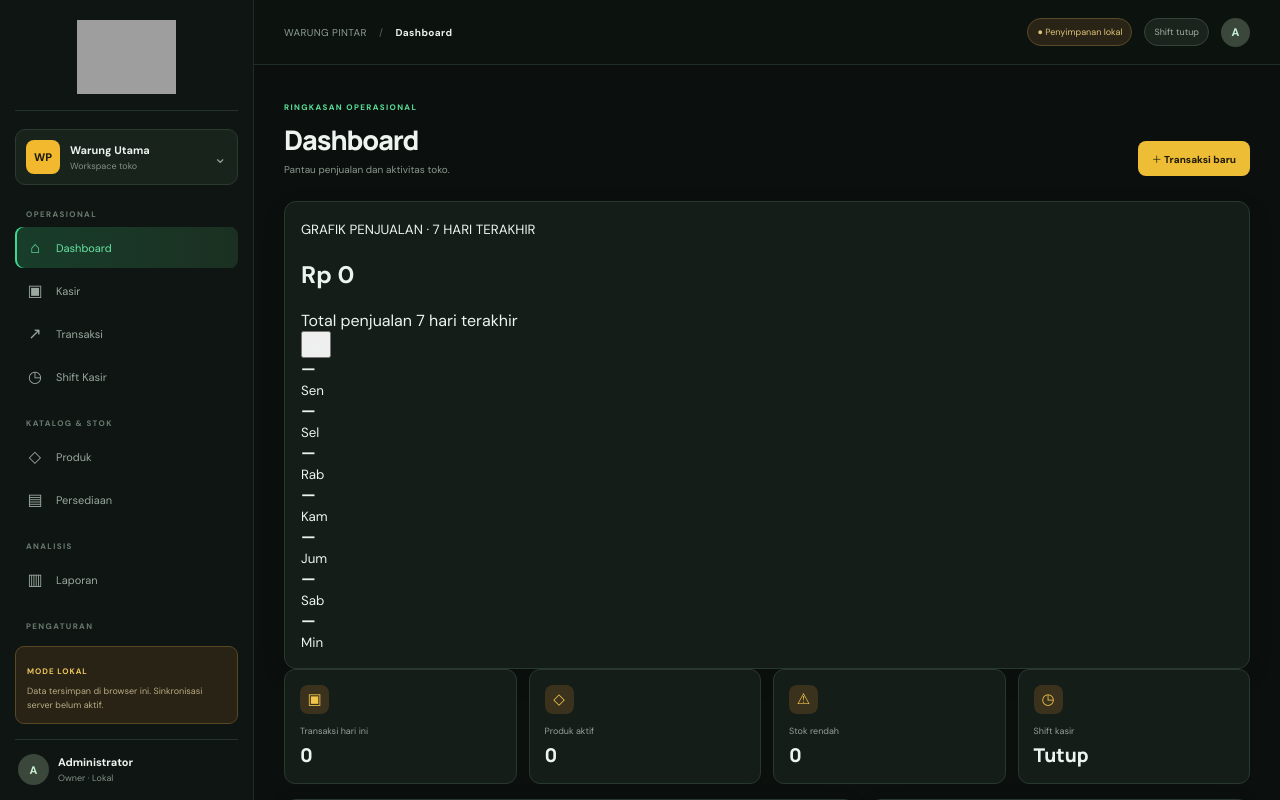
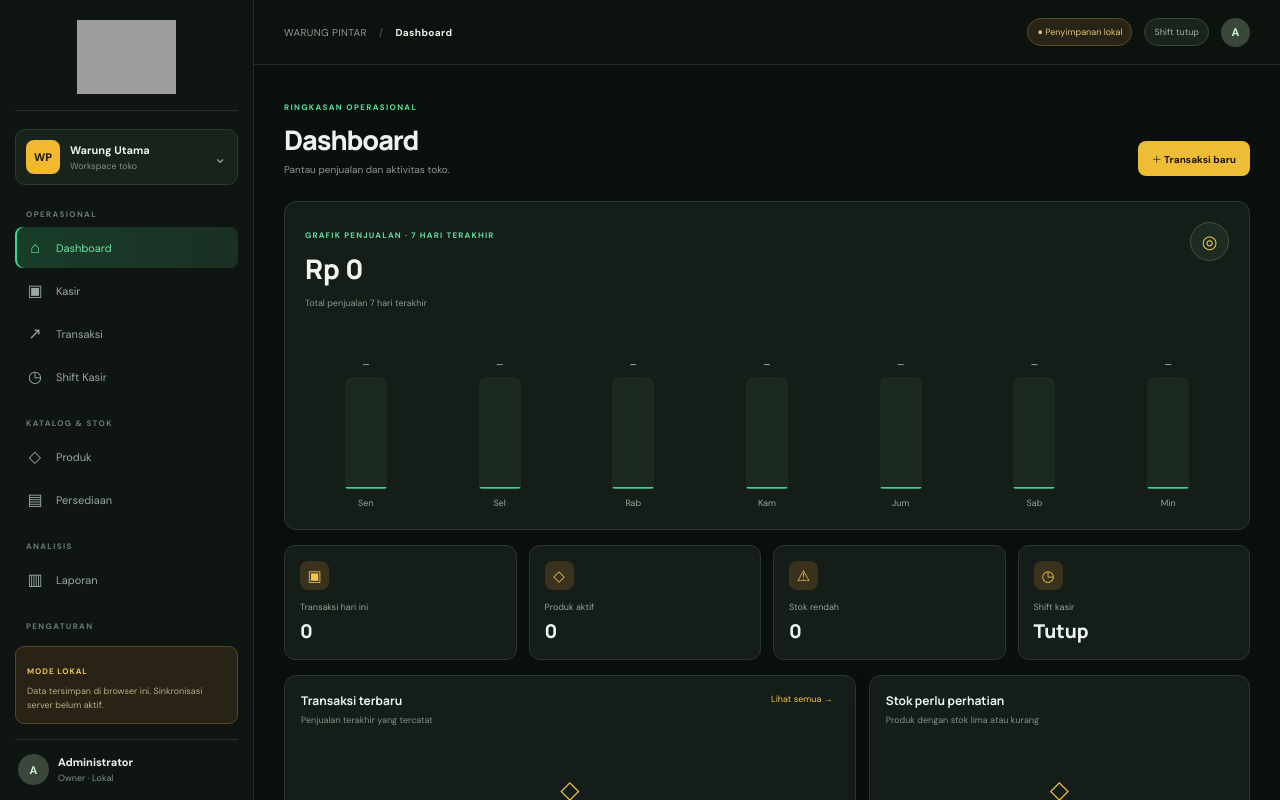
Before and after one commit to ahmadnashir0409-sudo/aplikasi-kasir-pintar, a React (Vite) app in the folder apps/web/: page / in a window 1280 px wide. Shown: the top 800 px of the page. Built offline with nearby package versions, Linux system fonts and the light colour scheme; grey boxes are pictures that could not be loaded.

Commit message:
style(pos): add sales chart and thermal receipt print layout

```diff
--- a/apps/web/src/styles.css
+++ b/apps/web/src/styles.css
@@ -46,3 +46,39 @@ button:focus-visible{outline:2px solid #f0c34b;outline-offset:2px}
 .brand-lockup{width:100%;justify-content:center}
 .brand-lockup img{display:block;width:100%;max-width:220px;height:auto;max-height:74px;object-fit:contain}
 @media(max-width:760px){.brand-lockup img{max-width:220px;max-height:76px}}
+
+/* Dashboard sales chart and checkout receipt */
+.sales-chart-panel{margin-bottom:15px;padding:20px}
+.sales-chart-head{display:flex;align-items:flex-start;justify-content:space-between;gap:14px}
+.sales-chart-head small{font-size:8px;letter-spacing:.15em;color:#65d99c;font-weight:800}
+.sales-chart-head h2{font:800 27px Manrope;margin:7px 0 3px;color:#f0f5f0}
+.sales-chart-head span{font-size:9px;color:#89988e}
+.eye-toggle{width:39px;height:39px;border-radius:50%;border:1px solid #405344;background:#1d2b21;color:#f0c64b;font-size:18px}
+.sales-bars{display:grid;grid-template-columns:repeat(7,minmax(0,1fr));gap:12px;height:180px;margin-top:18px;padding-top:8px}
+.sales-bar-col{display:flex;flex-direction:column;align-items:center;justify-content:flex-end;gap:8px;min-width:0}
+.sales-bar-col>b{font-size:8px;color:#9eada2;max-width:100%;overflow:hidden;text-overflow:ellipsis;white-space:nowrap}
+.sales-bar-track{height:112px;width:min(100%,42px);display:flex;align-items:flex-end;background:#1c2921;border-radius:7px 7px 3px 3px;overflow:hidden}
+.sales-bar-track i{display:block;width:100%;min-height:2px;background:linear-gradient(180deg,#5ce5a2,#178a59);border-radius:6px 6px 2px 2px}
+.sales-bar-col>small{font-size:9px;color:#9aa79e}
+.qris-note{padding:12px;border:1px solid #36523f;background:#1c3023;border-radius:9px;color:#b8d9c4;font-size:10px;line-height:1.6}
+.receipt-paper{background:#fff;color:#172019;padding:17px 15px;border-radius:6px;font-family:monospace;display:flex;flex-direction:column;gap:7px}
+.receipt-paper h3{font-size:16px;text-align:center;margin:0}
+.receipt-paper>p{font-size:9px;text-align:center;margin:0}
+.receipt-paper>small{font-size:9px}
+.receipt-paper hr{width:100%;border:0;border-top:1px dashed #9aa39c;margin:4px 0}
+.receipt-item{display:flex;justify-content:space-between;gap:10px;font-size:10px}
+.receipt-item span{overflow-wrap:anywhere}
+.receipt-total{font-size:12px}
+.receipt-hint{font-size:9px;color:#91a096;line-height:1.5;margin:0}
+@media(max-width:760px){.sales-chart-panel{padding:15px}.sales-bars{height:160px;gap:5px}.sales-bar-track{height:100px;width:min(80%,32px)}.sales-bar-col>b{font-size:7px}.sales-bar-col>small{font-size:8px}}
+@media print{
+  @page{size:80mm auto;margin:4mm}
+  body{background:#fff!important;color:#000!important}
+  body *{visibility:hidden!important}
+  .modal-backdrop,.modal-backdrop *{visibility:visible!important}
+  .modal-backdrop{position:absolute!important;inset:0!important;background:#fff!important;padding:0!important;display:block!important}
+  .modal{position:static!important;width:72mm!important;max-height:none!important;overflow:visible!important;border:0!important;box-shadow:none!important;background:#fff!important;color:#000!important}
+  .modal-head,.modal-body>button,.modal-body>label,.receipt-hint{display:none!important}
+  .modal-body{display:block!important;padding:0!important}
+  .receipt-paper{padding:0!important;border-radius:0!important}
+}
```
